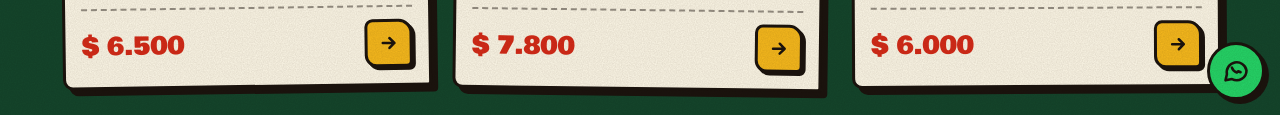
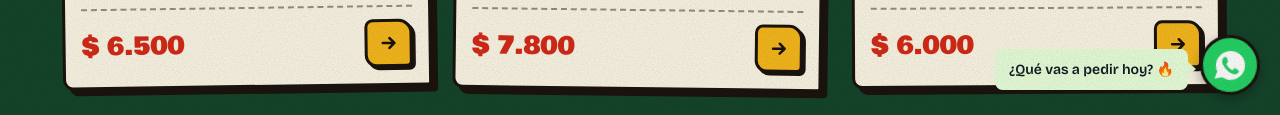
Before and after one commit to tartagalshop/puntorojo, a plain HTML site: page sandwiches/index.html in a window 1280 px wide. Shown: the part 685-800 px from the top of the page. Drawn offline with nearby package versions, Linux system fonts and the light colour scheme.

Commit message:
Update index.html

```diff
--- a/sandwiches/index.html
+++ b/sandwiches/index.html
@@ -18,6 +18,83 @@
 <link rel="preconnect" href="https://fonts.gstatic.com" crossorigin>
 <link href="https://fonts.googleapis.com/css2?family=Bowlby+One&family=Bricolage+Grotesque:opsz,wght@12..96,400..800&family=Caveat:wght@600;700&display=swap" rel="stylesheet">
 <link rel="stylesheet" href="/assets/css/styles.css">
+<style>
+/* Estilos y animaciones para el botón flotante y el globo de chat estilo WhatsApp */
+.whatsapp-float {
+  position: fixed;
+  bottom: 20px;
+  right: 20px;
+  background-color: #25d366;
+  color: #fff;
+  border-radius: 50%;
+  width: 60px;
+  height: 60px;
+  display: flex;
+  align-items: center;
+  justify-content: center;
+  box-shadow: 0 4px 12px rgba(0,0,0,0.3);
+  z-index: 999;
+  animation: whatsappBaile 3s infinite ease-in-out;
+  transition: transform 0.2s;
+}
+.whatsapp-float:hover {
+  transform: scale(1.1);
+}
+.whatsapp-float svg {
+  width: 35px;
+  height: 35px;
+  fill: #fff;
+}
+
+/* Animación de baile / rebote del icono */
+@keyframes whatsappBaile {
+  0%, 100% { transform: translateY(0) rotate(0deg); }
+  15% { transform: translateY(-8px) rotate(-10deg); }
+  30% { transform: translateY(0) rotate(10deg); }
+  45% { transform: translateY(-6px) rotate(-6deg); }
+  60% { transform: translateY(0) rotate(6deg); }
+}
+
+/* Burbuja flotante idéntica a un mensaje de WhatsApp */
+.wa-chat-bubble {
+  position: fixed;
+  bottom: 25px;
+  right: 92px;
+  background: #e7ffdb; /* Color clásico de burbuja de chat entrante de WhatsApp */
+  color: #111b21;
+  padding: 10px 14px;
+  border-radius: 7.5px;
+  box-shadow: 0 1px 0.5px rgba(0, 0, 0, 0.13);
+  font-family: 'Bricolage Grotesque', sans-serif;
+  font-size: 14px;
+  font-weight: 600;
+  z-index: 998;
+  max-width: 230px;
+  opacity: 0;
+  transform: scale(0.8) translateY(10px);
+  transition: opacity 0.3s cubic-bezier(0.175, 0.885, 0.32, 1.275),
+              transform 0.3s cubic-bezier(0.175, 0.885, 0.32, 1.275);
+  pointer-events: none;
+}
+
+.wa-chat-bubble.show {
+  opacity: 1;
+  transform: scale(1) translateY(0);
+}
+
+/* Colita de la burbuja de chat estilo WhatsApp */
+.wa-chat-bubble::after {
+  content: '';
+  position: absolute;
+  right: -8px;
+  top: 12px;
+  width: 0;
+  height: 0;
+  border-top: 8px solid transparent;
+  border-bottom: 8px solid transparent;
+  border-left: 9px solid #e7ffdb;
+}
+</style>
 </head>
 <body data-category="Sandwiches">
 <a class="skip-link" href="#contenido">Saltar al contenido</a>
@@ -62,7 +139,7 @@
 </div></section>
 <section class="contact-section"><div class="container"><div class="contact-panel">
 <div><h2>¿Ya sabés qué vas a pedir?</h2><p>Escribinos para ver si hay, cuánto tarda, si llegamos a tu zona o si pasás a retirar. Te contestamos por WhatsApp.</p></div>
-<div class="contact-actions"><a class="btn btn-primary whatsapp-link" href="/contacto/" data-message="Hola, quiero hacer un pedido."><svg class="icon" viewBox="0 0 24 24"><path d="M21 11.5a8.4 8.4 0 0 1-12.4 7.4L3 20l1.2-5.2A8.4 8.4 0 1 1 21 11.5Z"/></svg> Escribinos por WhatsApp</a><a class="btn btn-outline" data-maps href="/contacto/">Cómo llegar</a></div>
+<div class="contact-actions"><a class="btn btn-primary whatsapp-link" href="/contacto/" data-message="Hola, quiero hacer un pedido."><svg class="icon" viewBox="0 0 24 24" fill="currentColor" stroke="none" aria-hidden="true"><path d="M12.031 2c-5.516 0-9.969 4.453-9.969 9.969 0 1.758.459 3.473 1.331 4.986L2 22l5.188-1.361a9.927 9.927 0 0 0 4.843 1.242h.004c5.515 0 9.969-4.453 9.969-9.969 0-2.663-1.037-5.167-2.92-7.05A9.903 9.903 0 0 0 12.031 2zm5.814 14.261c-.244.687-1.422 1.314-1.976 1.397-.511.076-1.158.108-1.869-.118-.431-.137-.984-.32-1.693-.626-2.98-1.286-4.926-4.288-5.075-4.486-.149-.198-1.213-1.613-1.213-3.077 0-1.464.768-2.184 1.04-2.482.273-.298.595-.372.793-.372.198 0 .397.002.57.01.183.009.428-.069.67.511.248.595.842 2.055.916 2.204.074.149.124.322.025.521-.099.198-.149.322-.298.496-.149.174-.313.388-.446.521-.149.149-.304.31-.131.608.174.298.771 1.272 1.656 2.061 1.138 1.015 2.097 1.33 2.395 1.479.298.149.471.124.645-.074.174-.198.744-.868.942-1.166.198-.298.397-.248.67-.149.273.099 1.736.819 2.034.968.298.149.496.223.57.347.075.124.075.719-.169 1.406z"/></svg> Escribinos por WhatsApp</a><a class="btn btn-outline" data-maps href="/contacto/">Cómo llegar</a></div>
 </div></div></section></main>
 <footer class="site-footer">
   <div class="container footer-inner">
@@ -73,7 +150,11 @@
     <div class="social-links" id="socialLinks" aria-label="Redes sociales"></div>
   </div>
 </footer>
-<a class="whatsapp-float whatsapp-link" href="/contacto/" data-message="Hola, quería consultar por el menú." aria-label="Escribir por WhatsApp" hidden><svg class="icon" viewBox="0 0 24 24"><path d="M21 11.5a8.4 8.4 0 0 1-12.4 7.4L3 20l1.2-5.2A8.4 8.4 0 1 1 21 11.5Z"/><path d="M8.5 9.1c.7 2 2.1 3.4 4.2 4.2l1.2-1.1 2 .9"/></svg></a>
+
+<!-- Burbuja de chat estilo WhatsApp y botón flotante con animación -->
+<div class="wa-chat-bubble" id="waBubble">¿Qué vas a pedir hoy? 🔥</div>
+<a class="whatsapp-float whatsapp-link" href="/contacto/" data-message="Hola, quería consultar por el menú." aria-label="Escribir por WhatsApp"><svg viewBox="0 0 24 24"><path d="M12.031 2c-5.516 0-9.969 4.453-9.969 9.969 0 1.758.459 3.473 1.331 4.986L2 22l5.188-1.361a9.927 9.927 0 0 0 4.843 1.242h.004c5.515 0 9.969-4.453 9.969-9.969 0-2.663-1.037-5.167-2.92-7.05A9.903 9.903 0 0 0 12.031 2zm5.814 14.261c-.244.687-1.422 1.314-1.976 1.397-.511.076-1.158.108-1.869-.118-.431-.137-.984-.32-1.693-.626-2.98-1.286-4.926-4.288-5.075-4.486-.149-.198-1.213-1.613-1.213-3.077 0-1.464.768-2.184 1.04-2.482.273-.298.595-.372.793-.372.198 0 .397.002.57.01.183.009.428-.069.67.511.248.595.842 2.055.916 2.204.074.149.124.322.025.521-.099.198-.149.322-.298.496-.149.174-.313.388-.446.521-.149.149-.304.31-.131.608.174.298.771 1.272 1.656 2.061 1.138 1.015 2.097 1.33 2.395 1.479.298.149.471.124.645-.074.174-.198.744-.868.942-1.166.198-.298.397-.248.67-.149.273.099 1.736.819 2.034.968.298.149.496.223.57.347.075.124.075.719-.169 1.406z"/></svg></a>
+
 <div class="toast" id="toast" role="status" aria-live="polite"></div>
   <div class="modal-backdrop" id="productModal" aria-hidden="true">
     <div class="modal-card">
@@ -121,5 +202,38 @@
   </div>
 <script src="/assets/js/config.js"></script>
 <script src="/assets/js/app.js"></script>
+<script>
+  // Mensajes dinámicos simulando la burbuja de chat de la app para sandwiches
+  const mensajesRandom = [
+    "¿Qué vas a pedir hoy? 🔥",
+    "Che, ¿me preparás un lomito bien cargado?",
+    "¿Hay sándwiches disponibles ahora? 🥪",
+    "Tengo un hambre que ruge 🚂",
+    "Mandate una birra bien fría 🍻",
+    "¿Llegan hasta mi casa?",
+    "¡Escribinos y armamos tu pedido!"
+  ];
+
+  const bubble = document.getElementById('waBubble');
+  let currentIndex = 0;
+
+  function mostrarSiguienteMensaje() {
+    bubble.textContent = mensajesRandom[currentIndex];
+    bubble.classList.add('show');
+
+    // Se oculta después de 4 segundos
+    setTimeout(() => {
+      bubble.classList.remove('show');
+    }, 4000);
+
+    currentIndex = (currentIndex + 1) % mensajesRandom.length;
+  }
+
+  // Primer mensaje a los 2 segundos
+  setTimeout(mostrarSiguienteMensaje, 2000);
+
+  // Repetición cada 9 segundos
+  setInterval(mostrarSiguienteMensaje, 9000);
+</script>
 </body>
-  </html>
+</html>
```
